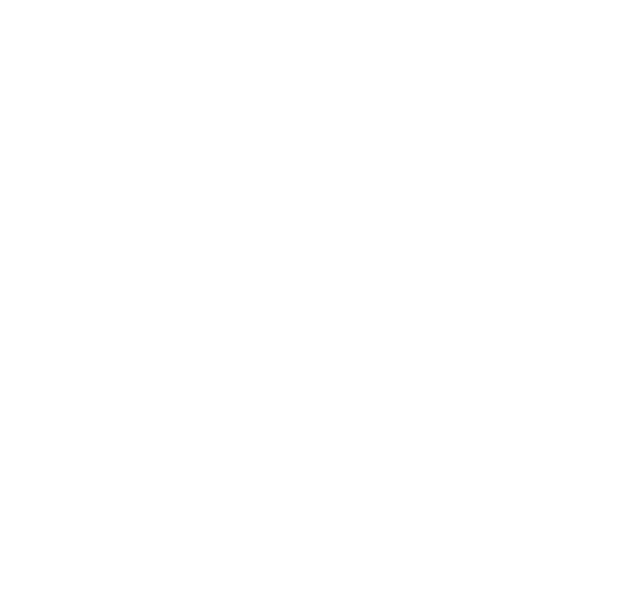
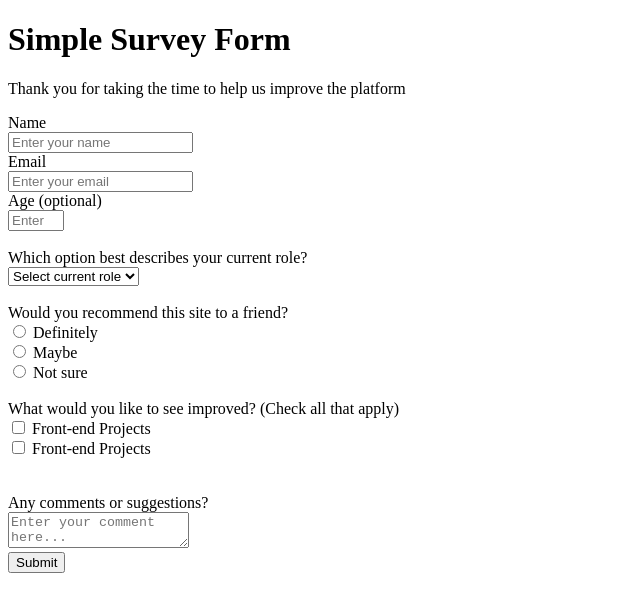
Before and after one commit to MrGoc/FCC-SurveyForm, a plain HTML site: page index.html in a window 1280 px wide. Shown: the whole page, without its empty margins (0-640 px from the left). Drawn offline with Linux system fonts and the light colour scheme.

Commit message:
First version

```diff
--- a/index.html
+++ b/index.html
@@ -3,11 +3,66 @@
 
 <head>
     <meta charset="utf-8">
-    <title>Simple Survey Form </title>
+    <title>Simple Survey Form</title>
 </head>
 
 <body>
+    <h1 id="title">Simple Survey Form</h1>
+    <p id="description">Thank you for taking the time to help us improve the platform</p>
+    <form id="survey-form">
+        <label for="name" id="name-label">Name</label><br>
+        <input type="text" id="name" name="name" placeholder="Enter your name" required><br>
 
+        <label for="email" id="email-label">Email</label><br>
+        <input type="email" id="email" name="email" placeholder="Enter your email" required><br>
+
+        <label for="number" id="number-label">Age (optional)</label><br>
+        <input type="number" id="number" name="number" placeholder="Enter your age" min="10" max="99">
+        <br>
+        <br>
+
+        <label for="number" id="dropdown-label">Which option best describes your current role?</label><br>
+        <select id="dropdown" name="dropdown" >
+            <option value="Select current role" selected disabled>Select current role</option>
+            <option value="Student">Student</option>
+            <option value="Full Time Job">Full Time Job</option>
+            <option value="Full Time Learner">Full Time Learner</option>
+            <option value="Prefer not to say">Prefer not to say</option>
+            <option value="Other">Other</option>
+        </select>
+        <br>
+        <br>
+
+        <label id="radio-label">Would you recommend this site to a friend?</label><br>
+        <input type="radio" id="recommend-1" name="recommend" value="Definitely">
+        <label for="recommend-1" id="recommend-1-label">Definitely</label><br>
+
+        <input type="radio" id="recommend-2" name="recommend" value="Maybe">
+        <label for="recommend-2" id="recommend-2-label">Maybe</label><br>
+
+        <input type="radio" id="recommend-3" name="recommend" value="Not sure">
+        <label for="recommend-3" id="recommend-3-label">Not sure</label>
+        <br>
+        <br>
+
+        <label id="checkbox-caption-label-1">What would you like to see improved?</label>
+        <label id="checkbox-caption-label-1">(Check all that apply)</label>
+        <br>
+        <input type="checkbox" id="checkbox-1" name="checkbox-1" value="Front-end Projects">
+        <label for="checkbox-1" id="checkbox-1-label">Front-end Projects</label><br>
+
+        <input type="checkbox" id="checkbox-2" name="checkbox-2" value="Back-end Projects">
+        <label for="checkbox-2" id="checkbox-2-label">Front-end Projects</label><br>
+        <br>
+        <br>
+
+        <label for="comment" id="comment-label">Any comments or suggestions?</label><br>
+        <textarea id="comment" placeholder="Enter your comment here..."></textarea>
+        <br>
+
+        <button type="submit" form="survey-form" id="submit">Submit</button>
+
+    </form>
 </body>
 
 <script src="https://cdn.freecodecamp.org/testable-projects-fcc/v1/bundle.js"></script>
```
